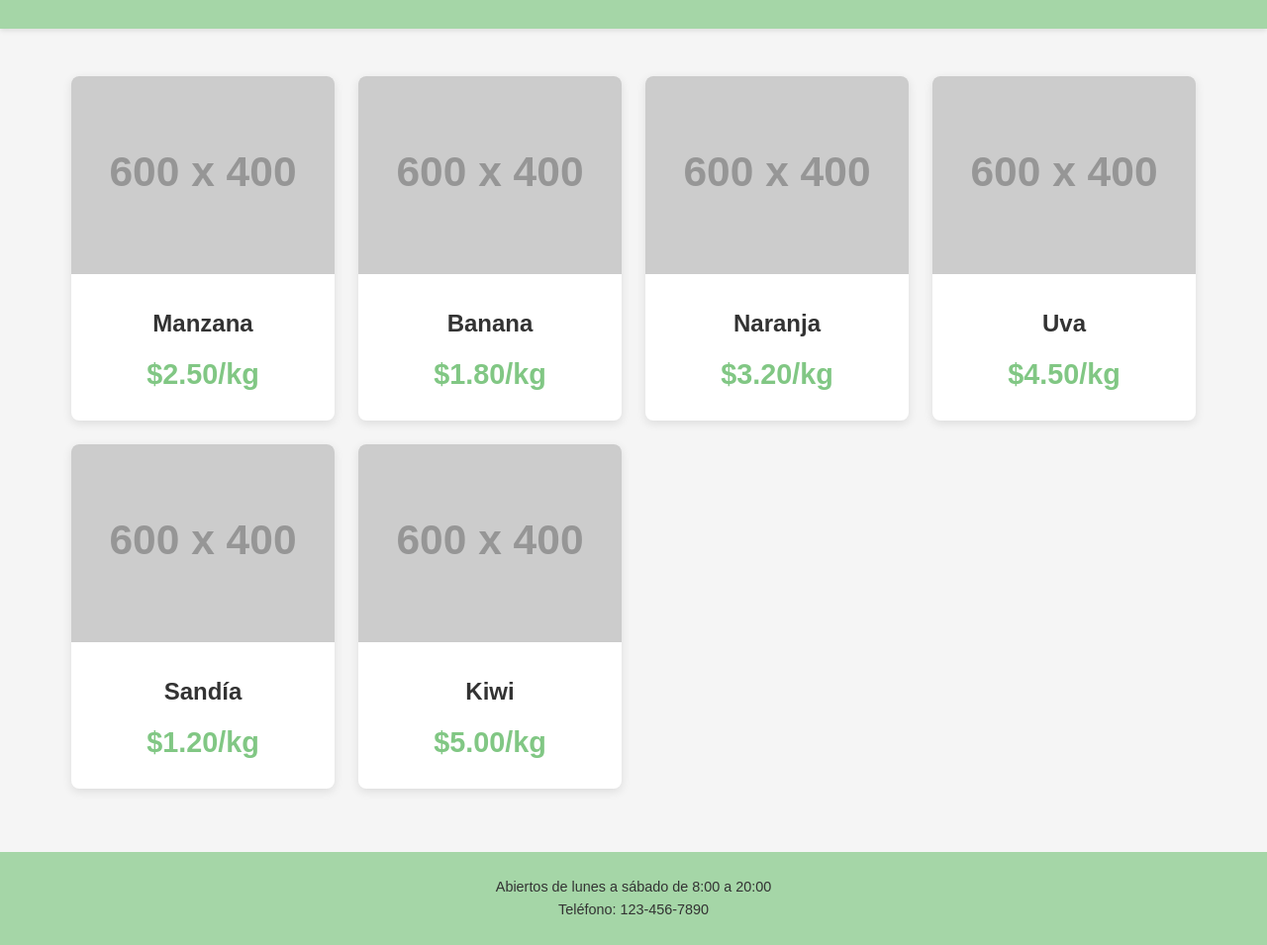
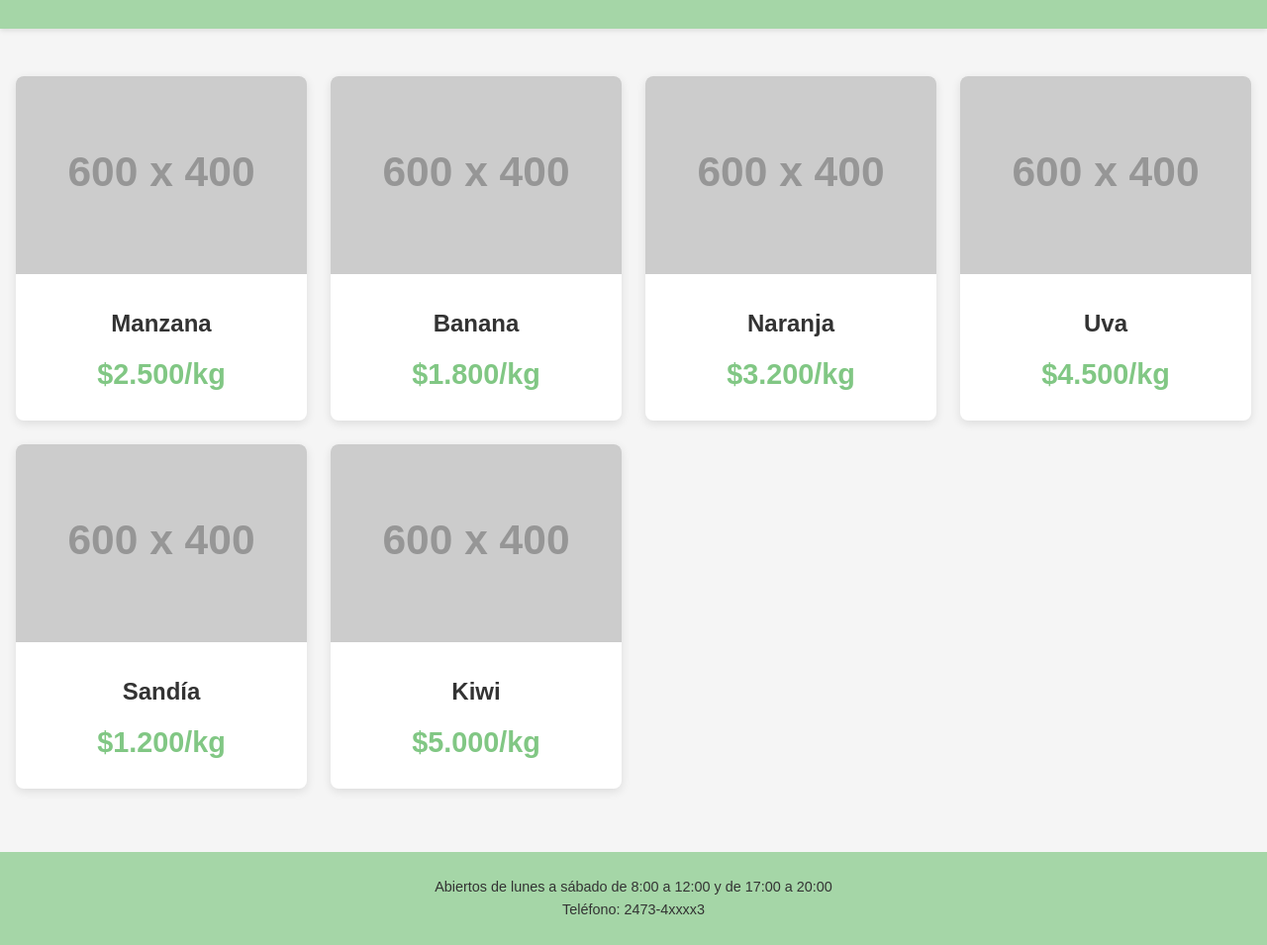
Before and after one commit to BarbaraLesc35/BarbaraLesc35.github.io, a plain HTML site: page index.html in a window 1280 px wide. Shown: the part 138-1093 px from the top of the page at 99% size. Drawn offline with Linux system fonts and the light colour scheme; placeholder pictures from the web are drawn by us.

Commit message:
Update index.html

```diff
--- a/index.html
+++ b/index.html
@@ -8,19 +8,19 @@
 </head>
 <body>
     <header>
-        <h1>Verdulería Fresca</h1>
+        <h1>La Verdu de Barby</h1>
         <p class="subtitulo">Frutas y verduras de temporada</p>
     </header>
 
     <main>
-        <div class="container">
+        <div class="contenedor">
             <div class="frutas-grid">
                 <!-- Manzana -->
                 <div class="fruta-card">
                     <img src="https://placehold.co/600x400/FFD3B6/333333?text=Manzana" alt="Manzanas rojas frescas en canasta" class="fruta-imagen">
                     <div class="fruta-info">
                         <h3 class="fruta-nombre">Manzana</h3>
-                        <p class="fruta-precio">$2.50/kg</p>
+                        <p class="fruta-precio">$2.500/kg</p>
                     </div>
                 </div>
 
@@ -29,7 +29,7 @@
                     <img src="https://placehold.co/600x400/FFF176/333333?text=Banana" alt="Bananas amarillas maduras" class="fruta-imagen">
                     <div class="fruta-info">
                         <h3 class="fruta-nombre">Banana</h3>
-                        <p class="fruta-precio">$1.80/kg</p>
+                        <p class="fruta-precio">$1.800/kg</p>
                     </div>
                 </div>
 
@@ -38,7 +38,7 @@
                     <img src="https://placehold.co/600x400/FFB74D/333333?text=Naranja" alt="Naranjas frescas con hojas verdes" class="fruta-imagen">
                     <div class="fruta-info">
                         <h3 class="fruta-nombre">Naranja</h3>
-                        <p class="fruta-precio">$3.20/kg</p>
+                        <p class="fruta-precio">$3.200/kg</p>
                     </div>
                 </div>
 
@@ -47,7 +47,7 @@
                     <img src="https://placehold.co/600x400/BA68C8/FFFFFF?text=Uva" alt="Racimos de uvas moradas" class="fruta-imagen">
                     <div class="fruta-info">
                         <h3 class="fruta-nombre">Uva</h3>
-                        <p class="fruta-precio">$4.50/kg</p>
+                        <p class="fruta-precio">$4.500/kg</p>
                     </div>
                 </div>
 
@@ -56,7 +56,7 @@
                     <img src="https://placehold.co/600x400/EF5350/FFFFFF?text=Sandía" alt="Rodajas de sandía fresca" class="fruta-imagen">
                     <div class="fruta-info">
                         <h3 class="fruta-nombre">Sandía</h3>
-                        <p class="fruta-precio">$1.20/kg</p>
+                        <p class="fruta-precio">$1.200/kg</p>
                     </div>
                 </div>
 
@@ -65,7 +65,7 @@
                     <img src="https://placehold.co/600x400/A5D6A7/333333?text=Kiwi" alt="Kiwis frescos cortados" class="fruta-imagen">
                     <div class="fruta-info">
                         <h3 class="fruta-nombre">Kiwi</h3>
-                        <p class="fruta-precio">$5.00/kg</p>
+                        <p class="fruta-precio">$5.000/kg</p>
                     </div>
                 </div>
             </div>
@@ -73,8 +73,8 @@
     </main>
 
     <footer>
-        <p>Abiertos de lunes a sábado de 8:00 a 20:00</p>
-        <p>Teléfono: 123-456-7890</p>
+        <p>Abiertos de lunes a sábado de 8:00 a 12:00 y de 17:00 a 20:00</p>
+        <p>Teléfono: 2473-4xxxx3</p>
     </footer>
 </body>
 </html>
```
